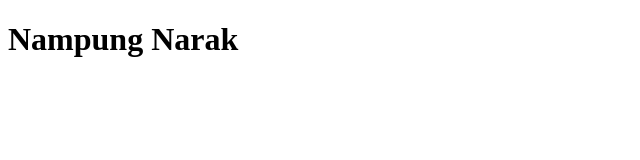
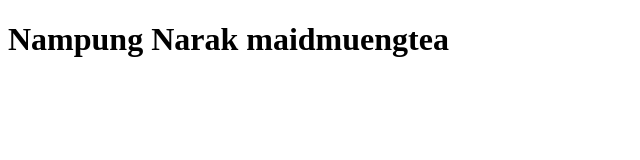
Before and after one commit to macaronillii/secondgithub, a plain HTML site: page index.html in a window 1280 px wide. Shown: the whole page, without its empty margins (0-640 px from the left). Drawn offline with Linux system fonts and the light colour scheme.

Commit message:
Update index.html

```diff
--- a/index.html
+++ b/index.html
@@ -6,6 +6,6 @@
     <title>Document</title>
 </head>
 <body>
-    <h1>Nampung Narak</h1>
+    <h1>Nampung Narak maidmuengtea</h1>
 </body>
 </html>
```
